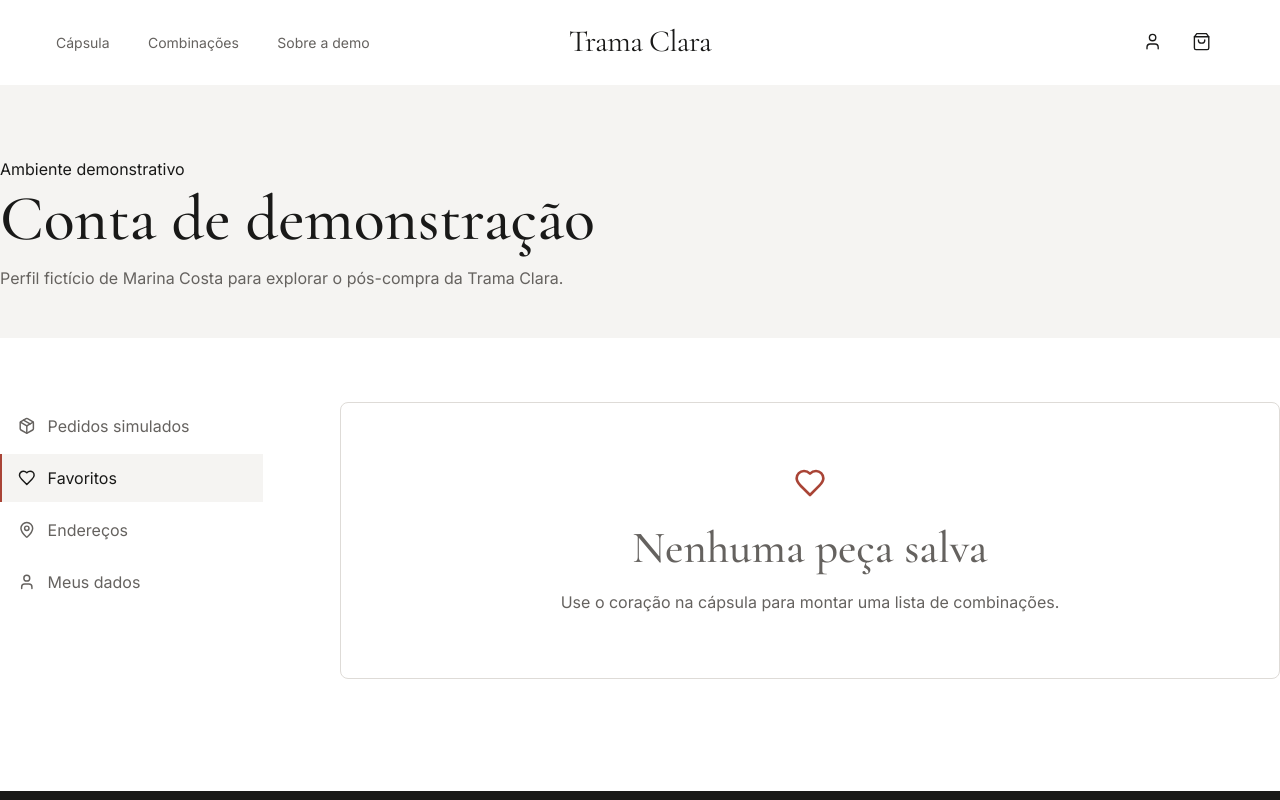
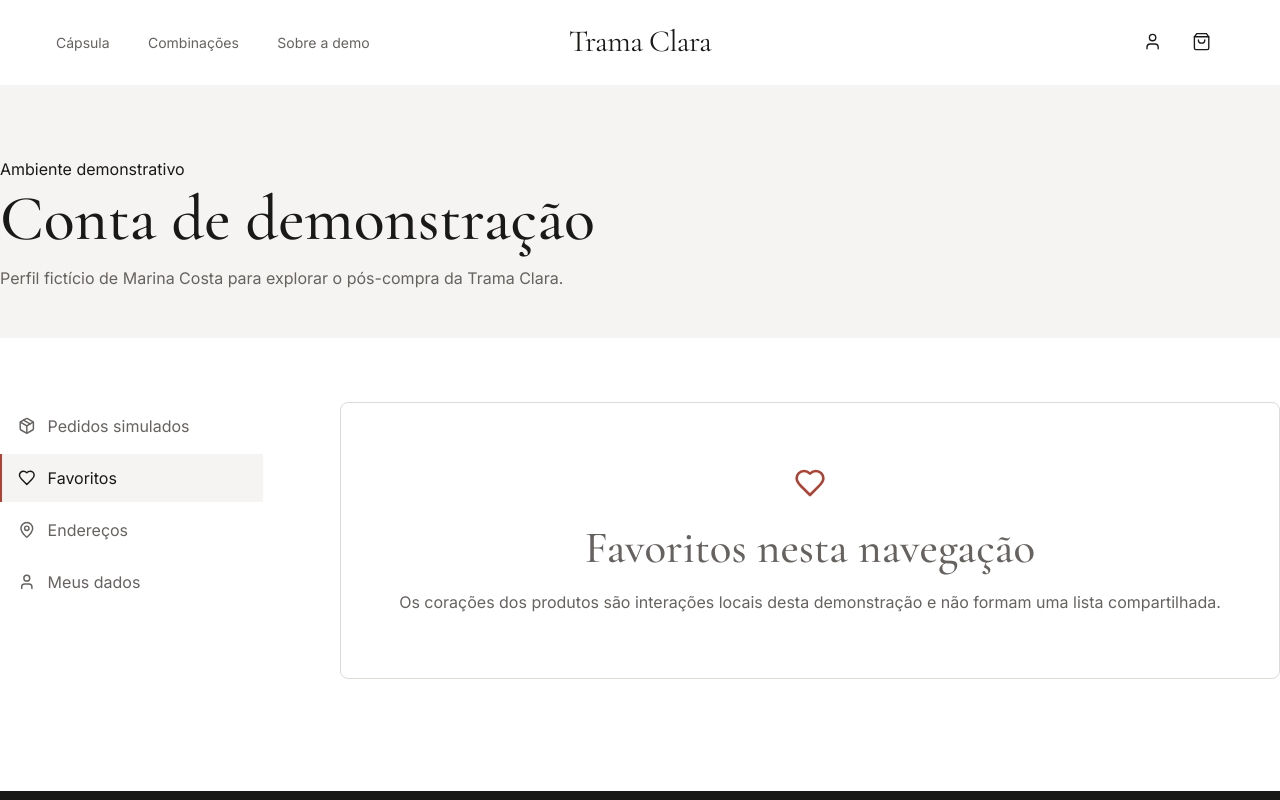
Before and after one commit to LipDev-sudo/loja-virtual-de-moda, a React (Vite) app: page /conta in a window 1280 px wide. Both pictures are taken after a click on the button "Favoritos". Shown: the top 800 px of the page. Built offline with nearby package versions, Linux system fonts and the light colour scheme.

Commit message:
docs: esclarece limite dos favoritos

```diff
--- a/src/app/pages/Account.tsx
+++ b/src/app/pages/Account.tsx
@@ -81,8 +81,8 @@
           {activeTab === "favoritos" && (
             <div className="empty-state">
               <Heart aria-hidden="true" />
-              <h2>Nenhuma peça salva</h2>
-              <p>Use o coração na cápsula para montar uma lista de combinações.</p>
+              <h2>Favoritos nesta navegação</h2>
+              <p>Os corações dos produtos são interações locais desta demonstração e não formam uma lista compartilhada.</p>
             </div>
           )}
 
```
Also changed, not shown: 2 other files (tests, documents, lock files or other folders).
